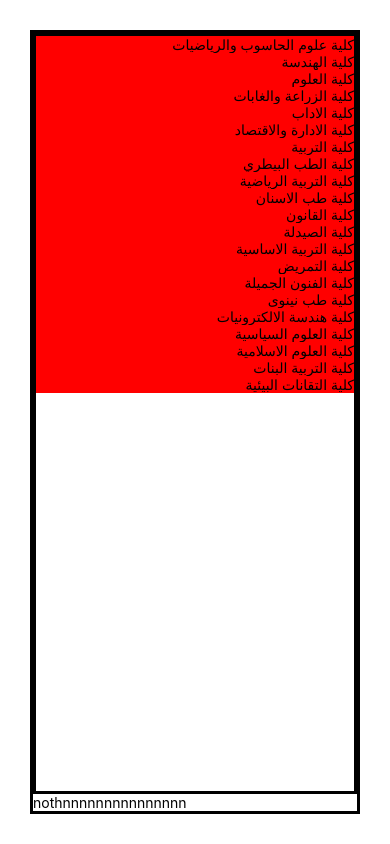
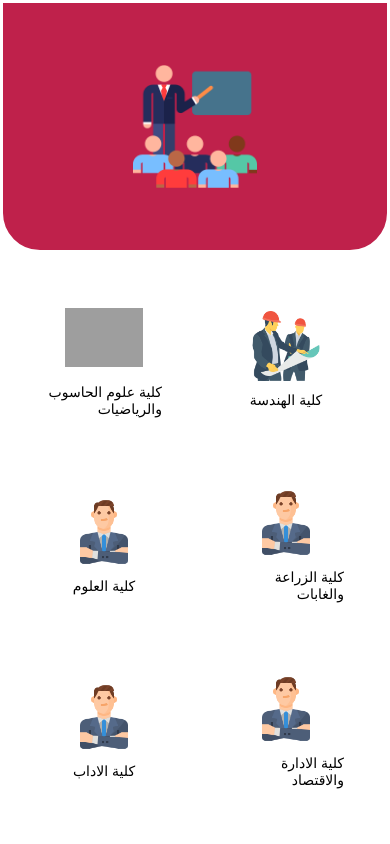
Before and after one commit to moamnhmdany/StudentCheckAbsences, a React Native app: screen / in a window 390 px wide. Built offline with nearby package versions, Linux system fonts and the light colour scheme; grey boxes are pictures that could not be loaded.

Commit message:
done design 3 pages

```diff
--- a/src/components/ItemComponent.js
+++ b/src/components/ItemComponent.js
@@ -1,12 +1,25 @@
-import { View, Text ,Image,StyleSheet} from 'react-native';
+import { View, Text ,Image,StyleSheet,TouchableOpacity,Dimensions} from 'react-native';
 import React from 'react';
 import Card from '../components/card';
+import gg from '../../assets/manager.png'
+let width = Dimensions.get('window').width;
+let height = Dimensions.get('window').height;
+
+
+
 const ItemComponent = props => {
+  console.log("calc : ",12/ 1.661111111111111)
   return (
     <View style={styles.itemContainer}>
-
-
-      <Text>{props.idCol}</Text>
+       <TouchableOpacity>
+       <Card style={styles.card1}>
+         <Image
+          source={props.Url1}
+          style={styles.imgCol}
+         />
+       <Text>{props.idCol}</Text>
+       </Card>
+       </TouchableOpacity>
 
     </View>
   )
@@ -15,10 +28,32 @@ const ItemComponent = props => {
 const styles = StyleSheet.create({
   itemContainer:  {
 
-    backgroundColor:'red',
+   // backgroundColor:'red',
+    //alignSelf:"center",
+    width:width/2.5,
+    height:height/5,
 
+  alignContent:'center',
+  marginLeft:(width-(width/2.5*2))/3,
+  marginTop:height/50,
+  borderRadius:width/30,
+},
+card1:{
+  width:width/2.5,
+    height:height/5,
+  justifyContent:'center',
+  alignItems:'center',
+  //backgroundColor:'pink',
 
-}
+},
+imgCol:{
+  resizeMode:'center',
+  margin:10,
+  width:width/5,
+  height:height/12,
+
+},
+
 })
 
 export default ItemComponent
--- a/src/components/header.js
+++ b/src/components/header.js
@@ -20,7 +20,8 @@ const styles = StyleSheet.create({
     borderBottomStartRadius:40,
     borderColor:'white',
     height :'30%',
-    backgroundColor:'#BF214B'
+    backgroundColor:'#BF214B',
+
   },
   img3:{
     width:'50%',
--- a/src/data/collageDateName.js
+++ b/src/data/collageDateName.js
@@ -1,27 +1,27 @@
 import CollageDateNamesModel from '../model/CollageDateNamesModel';
 
 export  const collageDateNames = [
-    new CollageDateNamesModel(1,'كلية علوم الحاسوب والرياضيات'),
-    new CollageDateNamesModel(2,'كلية الهندسة'),
-    new CollageDateNamesModel(3,'كلية العلوم'),
-    new CollageDateNamesModel(4,'كلية الزراعة والغابات'),
-    new CollageDateNamesModel(5,'كلية الاداب'),
-    new CollageDateNamesModel(6,'كلية الادارة والاقتصاد'),
-    new CollageDateNamesModel(7,'كلية التربية'),
-    new CollageDateNamesModel(8,'كلية الطب البيطري'),
-    new CollageDateNamesModel(9,'كلية التربية الرياضية'),
-    new CollageDateNamesModel(10,'كلية طب الاسنان'),
-    new CollageDateNamesModel(11,'كلية القانون'),
-    new CollageDateNamesModel(12,'كلية الصيدلة'),
-    new CollageDateNamesModel(13,'كلية التربية الاساسية'),
-    new CollageDateNamesModel(14,'كلية التمريض'),
-    new CollageDateNamesModel(15,'كلية الفنون الجميلة'),
-    new CollageDateNamesModel(16,'كلية طب نينوى'),
-    new CollageDateNamesModel(17,'كلية هندسة الالكترونيات'),
-    new CollageDateNamesModel(18,'كلية العلوم السياسية'),
-    new CollageDateNamesModel(19,'كلية العلوم الاسلامية'),
-    new CollageDateNamesModel(20,'كلية التربية البنات'),
-    new CollageDateNamesModel(21,'كلية التقانات البيئية'),
+    new CollageDateNamesModel(1,'كلية علوم الحاسوب والرياضيات',require('../../assets/desktop.png')),
+    new CollageDateNamesModel(2,'كلية الهندسة',require('../../assets/engineers.png')),
+    new CollageDateNamesModel(3,'كلية العلوم',require('../../assets/manager.png')),
+    new CollageDateNamesModel(4,'كلية الزراعة والغابات',require('../../assets/manager.png')),
+    new CollageDateNamesModel(5,'كلية الاداب',require('../../assets/manager.png')),
+    new CollageDateNamesModel(6,'كلية الادارة والاقتصاد',require('../../assets/manager.png')),
+    new CollageDateNamesModel(7,'كلية التربية',require('../../assets/manager.png')),
+    new CollageDateNamesModel(8,'كلية الطب البيطري',require('../../assets/manager.png')),
+    new CollageDateNamesModel(9,'كلية التربية الرياضية',require('../../assets/manager.png')),
+    new CollageDateNamesModel(10,'كلية طب الاسنان',require('../../assets/manager.png')),
+    new CollageDateNamesModel(11,'كلية القانون',require('../../assets/manager.png')),
+    new CollageDateNamesModel(12,'كلية الصيدلة',require('../../assets/manager.png')),
+    new CollageDateNamesModel(13,'كلية التربية الاساسية',require('../../assets/manager.png')),
+    new CollageDateNamesModel(14,'كلية التمريض',require('../../assets/manager.png')),
+    new CollageDateNamesModel(15,'كلية الفنون الجميلة',require('../../assets/manager.png')),
+    new CollageDateNamesModel(16,'كلية طب نينوى',require('../../assets/manager.png')),
+    new CollageDateNamesModel(17,'كلية هندسة الالكترونيات',require('../../assets/manager.png')),
+    new CollageDateNamesModel(18,'كلية العلوم السياسية',require('../../assets/manager.png')),
+    new CollageDateNamesModel(19,'كلية العلوم الاسلامية',require('../../assets/manager.png')),
+    new CollageDateNamesModel(20,'كلية التربية البنات',require('../../assets/manager.png')),
+    new CollageDateNamesModel(21,'كلية التقانات البيئية',require('../../assets/manager.png')),
 
 
 ];
--- a/src/model/collageDateNamesModel.js
+++ b/src/model/collageDateNamesModel.js
@@ -1,9 +1,10 @@
 class CollageDateNamesModel {
 
-    constructor( collageId, collageName  ){
+    constructor( collageId, collageName ,imageUrl ){
 
         this.collageId = collageId ;
         this.collageName = collageName ;
+        this.imageUrl=imageUrl ;
     }
 
 }
--- a/src/screens/collage.js
+++ b/src/screens/collage.js
@@ -1,33 +1,35 @@
 import { View, Text,StyleSheet,FlatList } from 'react-native'
-import React from 'react'
+import {React,useState} from 'react'
 import Header from '../components/header'
 import ItemComponent from '../components/ItemComponent'
 import {collageDateNames} from '../data/collageDateName'
 const collage = () => {
 
+  console.log('length : ===>',collageDateNames.length)
+
  const rederItem1=(x)=>{
    return(
     <ItemComponent
     idCol={x.item.collageName}
+    Url1={x.item.imageUrl}
    />
    )
  }
   return (
     <View style={styles.collageStyle}>
+      <Header />
       <FlatList
-      style = {{borderWidth:3}}
+
        data={collageDateNames}
        renderItem={rederItem1}
+       numColumns={2}
       />
-      <Text>nothnnnnnnnnnnnnnnn</Text>
     </View>
   )
 }
 const styles= StyleSheet.create({
 collageStyle:{
   flex:1,
-margin: 30,
-borderWidth:3
 },
 });
 
--- a/src/screens/login.js
+++ b/src/screens/login.js
@@ -24,8 +24,9 @@ const login = () => {
         <Text style={{margin:7}} >الرمز السري</Text>
 
         <TextInputPass
+        placeholder1='الرمز السري'
         secureTextEntry1={true}
-        placeholder1='  الرمز السري للمستخدم'/>
+        />
       </View>
       <View style={styles.btnContaier}>
         <Button1
```
